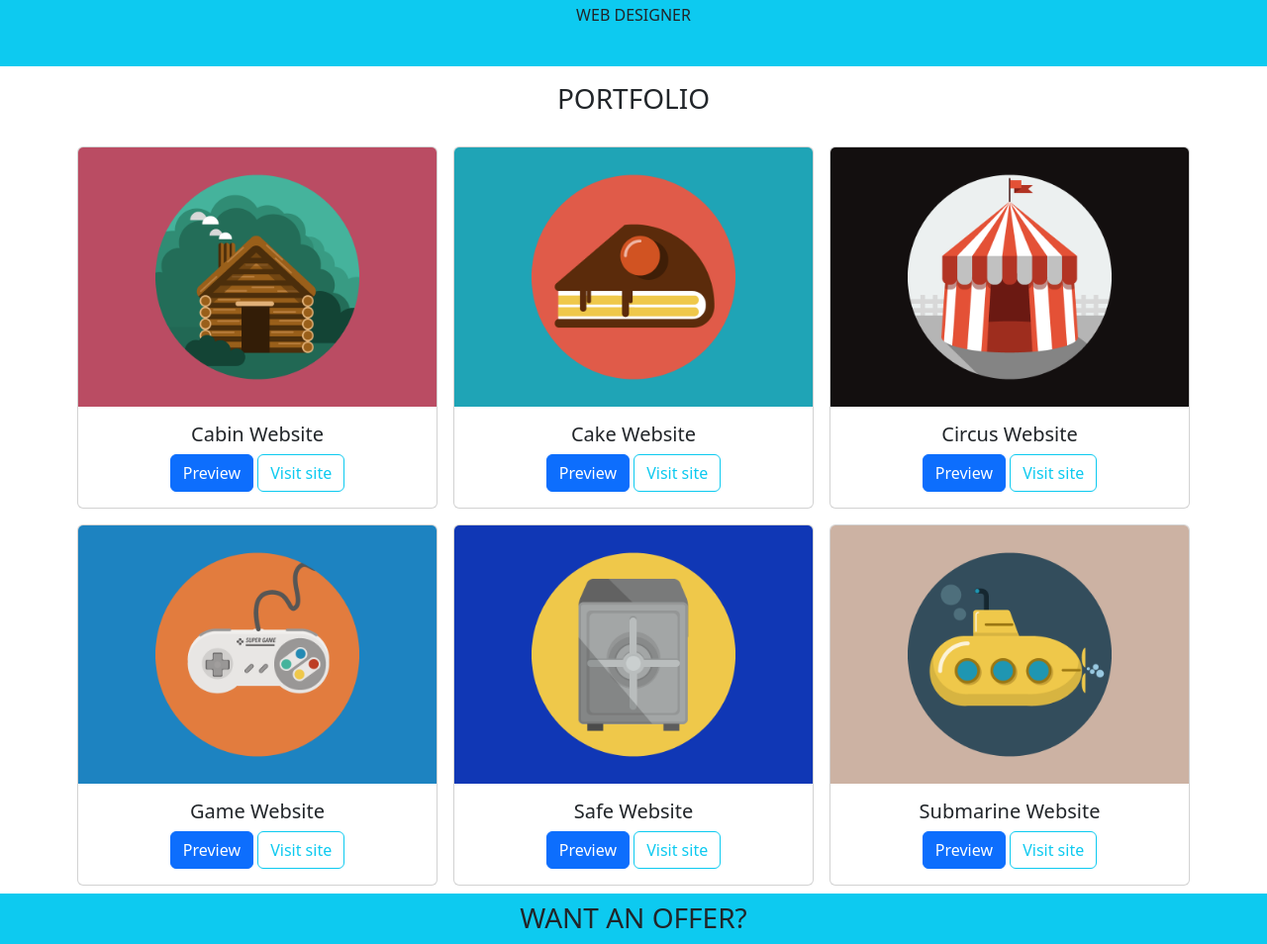
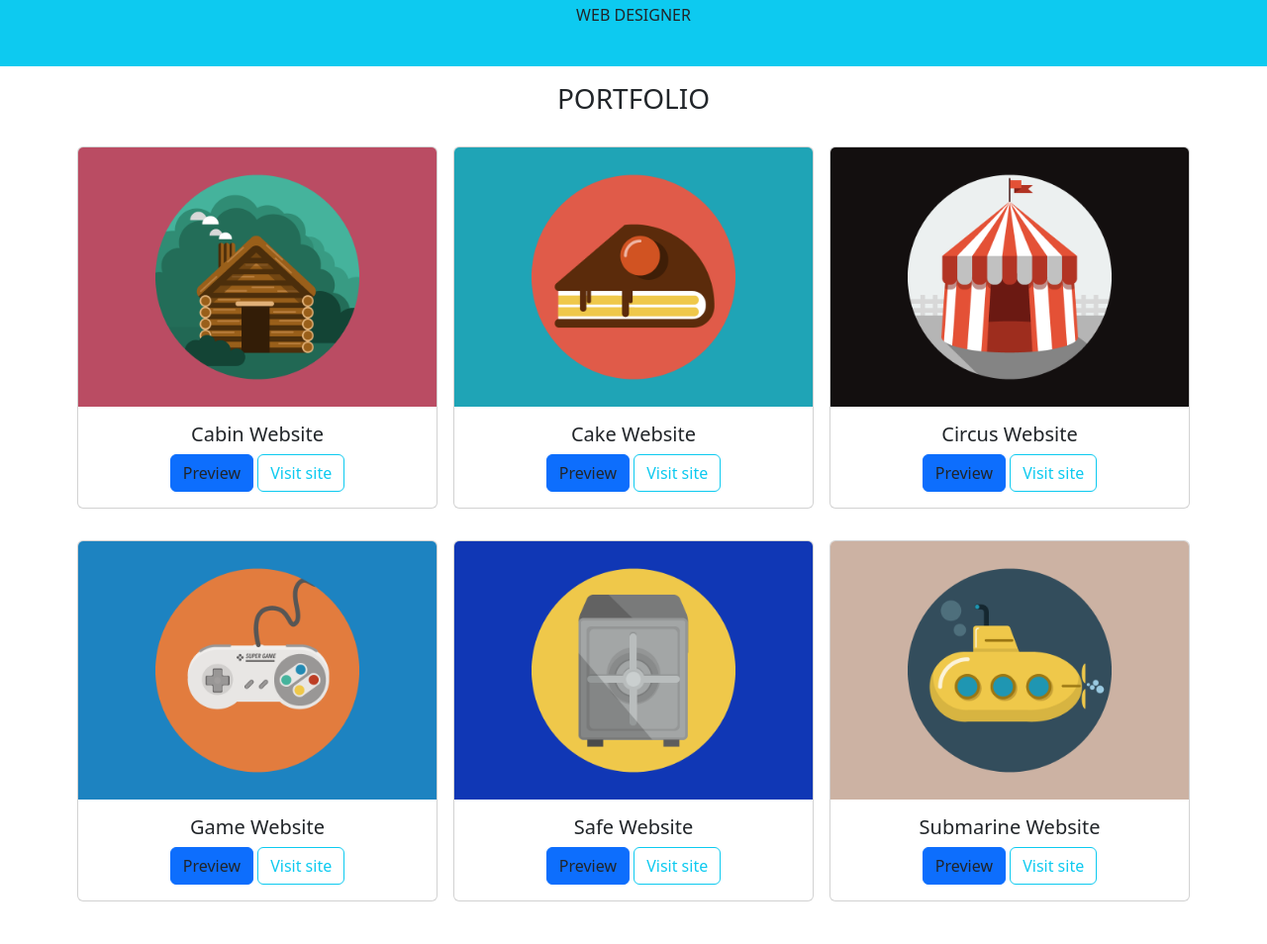
Before and after one commit to leoroca98/-bootstrap-html-freelancer, a plain HTML site: page index.html in a window 1280 px wide. Shown: the part 498-1452 px from the top of the page at 99% size. Drawn offline with nearby package versions, Linux system fonts and the light colour scheme.

Commit message:
Esercizio completato

```diff
--- a/index.html
+++ b/index.html
@@ -33,42 +33,42 @@
         <div class="container text-center">
         <h3 class="text-center p-3">PORTFOLIO</h3>
         <div class="row g-4">
-
-            <div class="col-4 p-2">
+            <div class="col-4 p-2 mb-3">
               <div class="card">
-                <img src="./img/css/cabin.png" class="card-img-top" alt="img1">
+               <img src="./img/css/cabin.png" class="card-img-top" alt="img1">
                 <div class="card-body">
                   <h5 class="card-title">Cabin Website</h5>
                   <div class="d-grid gap-2 d-md-block text-center">
-                    <button class="btn btn-primary" type="button">Preview</button>
+                    <button class="btn btn-primary text-dark" type="button">Preview</button>
                     <button type="button" class="btn btn-outline-info">Visit site</button>
                   </div>
                 </div>
 
               </div>
             </div>
-            <div class="col-4 p-2">
+
+            <div class="col-4 p-2 mb-3">
               <div class="card">
                 <img src="./img/css/cake.png" class="card-img-top" alt="img2">
                 <div class="card-body">
                   <h5 class="card-title">Cake Website</h5>
                   <div class="d-grid gap-2 d-md-block text-center">
 
-                    <button class="btn btn-primary" type="button">Preview</button>
+                    <button class="btn btn-primary text-dark" type="button">Preview</button>
                     <button type="button" class="btn btn-outline-info">Visit site</button>
                   </div>
                 </div>
 
               </div>
             </div>
-            <div class="col-4 p-2">
+            <div class="col-4 p-2 mb-3">
               <div class="card">
                 <img src="./img/css/circus.png" class="card-img-top" alt="img3">
                 <div class="card-body">
                   <h5 class="card-title">Circus Website</h5>
                   <div class="d-grid gap-2 d-md-block text-center">
 
-                    <button class="btn btn-primary" type="button">Preview</button>
+                    <button class="btn btn-primary text-dark" type="button">Preview</button>
                     <button type="button" class="btn btn-outline-info">Visit site</button>
                   </div>
                 </div>
@@ -78,26 +78,26 @@
           </div>
 
           <div class="row g-4">
-            <div class="col-4 p-2">
+            <div class="col-4 p-2 mb-3">
               <div class="card">
                 <img src="./img/css/game.png" class="card-img-top" alt="img4">
                 <div class="card-body">
                   <h5 class="card-title">Game Website</h5>
                   <div class="d-grid gap-2 d-md-block text-center">
-                    <button class="btn btn-primary" type="button">Preview</button>
+                    <button class="btn btn-primary text-dark" type="button">Preview</button>
                     <button type="button" class="btn btn-outline-info">Visit site</button>
                   </div>
                 </div>
 
               </div>
             </div>
-            <div class="col-4 p-2">
+            <div class="col-4 p-2 mb-3">
               <div class="card">
                 <img src="./img/css/safe.png" class="card-img-top" alt="img5">
                 <div class="card-body">
                   <h5 class="card-title">Safe Website</h5>
                   <div class="d-grid gap-2 d-md-block text-center">
-                    <button class="btn btn-primary" type="button">Preview</button>
+                    <button class="btn btn-primary text-dark" type="button">Preview</button>
                     <button type="button" class="btn btn-outline-info">Visit site</button>
                   </div>
 
@@ -105,13 +105,13 @@
 
               </div>
             </div>
-            <div class="col-4 p-2">
+            <div class="col-4 p-2 mb-3">
               <div class="card">
                 <img src="./img/css/submarine.png" class="card-img-top" alt="img6">
                 <div class="card-body">
                   <h5 class="card-title">Submarine Website</h5>
                   <div class="d-grid gap-2 d-md-block text-center">
-                    <button class="btn btn-primary" type="button">Preview</button>
+                    <button class="btn btn-primary text-dark" type="button">Preview</button>
                     <button type="button" class="btn btn-outline-info">Visit site</button>
                   </div>
 
@@ -122,7 +122,7 @@
           </div>
         </div>
 
-
+    <form class="mt-5">
     <div class="bg-info p-2">
      <h3 class="text-center">WANT AN OFFER?</h3>
 
@@ -165,6 +165,7 @@
 
 
 
+
                 <div class="container fluid p-2">
                 <div class="row">
                   <div class="col-6 col-sm-6">
@@ -195,7 +196,7 @@
       </div>
     </div>
   </div>
-
+</form>
     <footer class="footer bg-dark text-center p-5">
 
         <div class="text-white-50">
```
